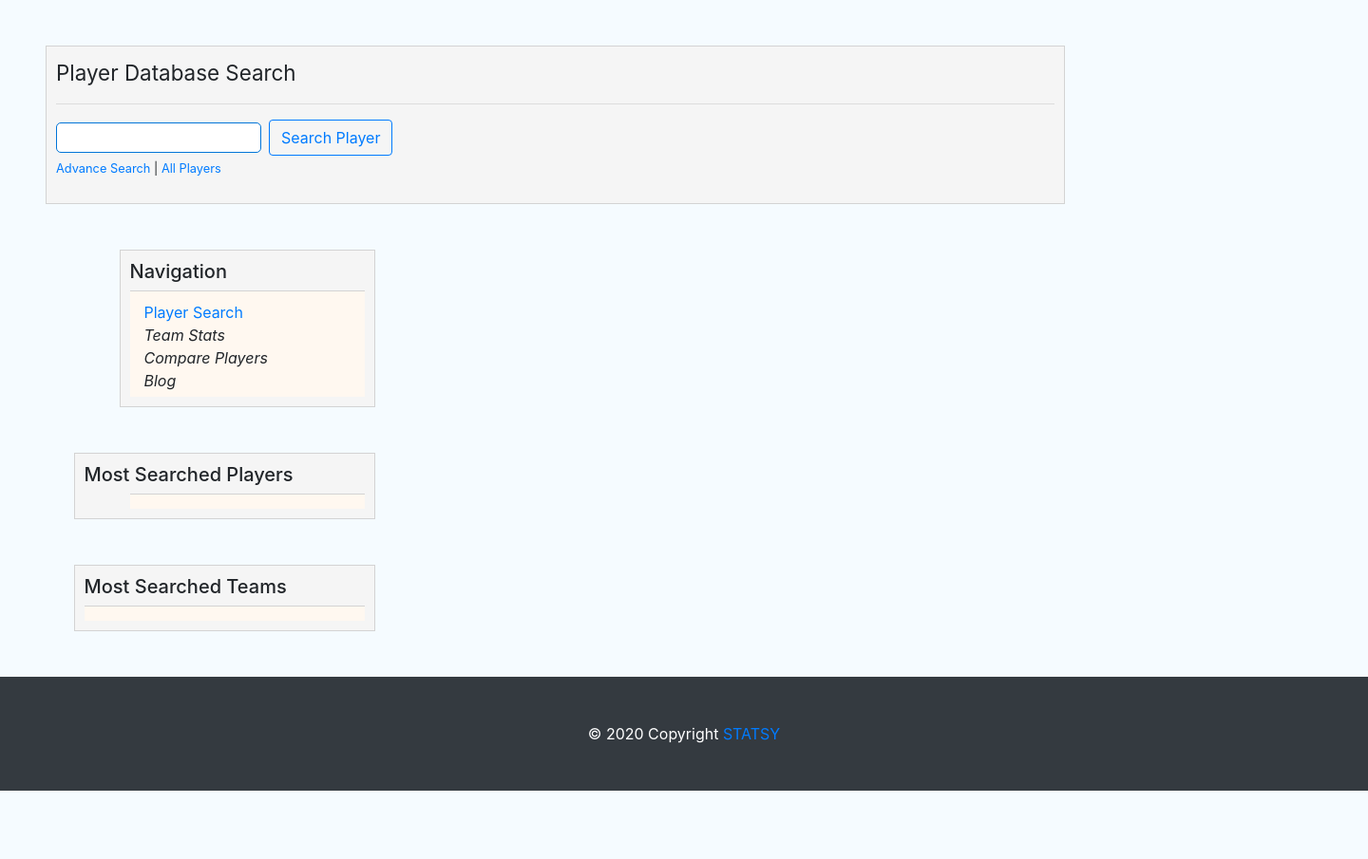
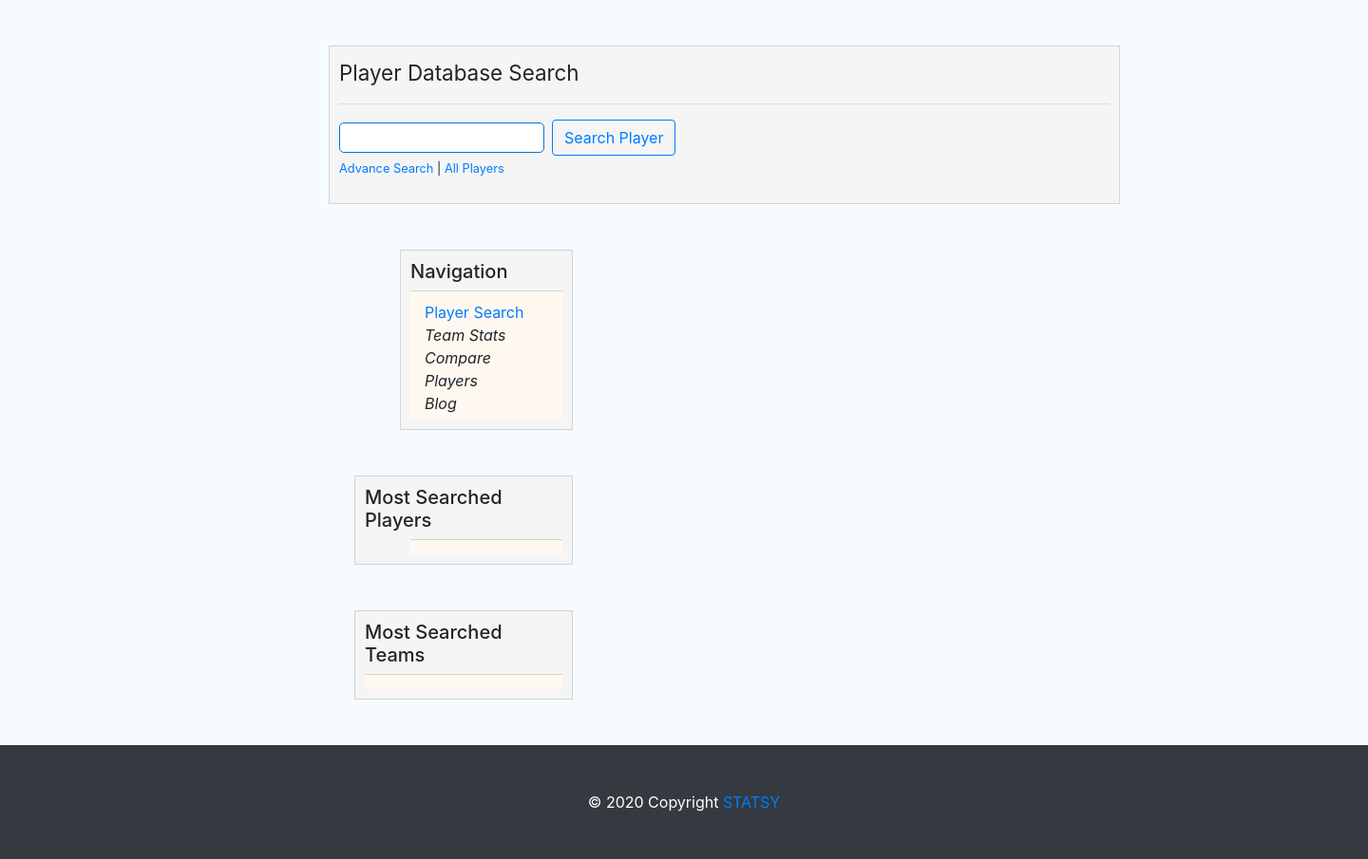
Before and after one commit to RippyTheGator/statsy, a Django app: template stats/templates/stats/player_base.html in a window 1440 px wide. Shown: the part 57-962 px from the top of the page at 95% size. Before the commit the page ends 890 px from the top, so only its background shows below. Run offline with Django 3.2, Linux system fonts and the light colour scheme; the template is opened without the code that fills it, so the values that code supplies are empty; some libraries are stand-ins or nearby versions.

Commit message:
changes to index

```diff
--- a/stats/templates/stats/index.html
+++ b/stats/templates/stats/index.html
@@ -91,11 +91,13 @@
                  </div>
              </div>
          </div>
+         <div class="container article">
              <div class="row">
                  <div class="col-md-9 ml-5">
                      {% block content %}
                      {% endblock %}
                  </div>
+             </div>
                  <div id="desktop-content" class="col-md-3">
                      <div class="container article">
                      <div class="content mt-5 ml-5">
```
